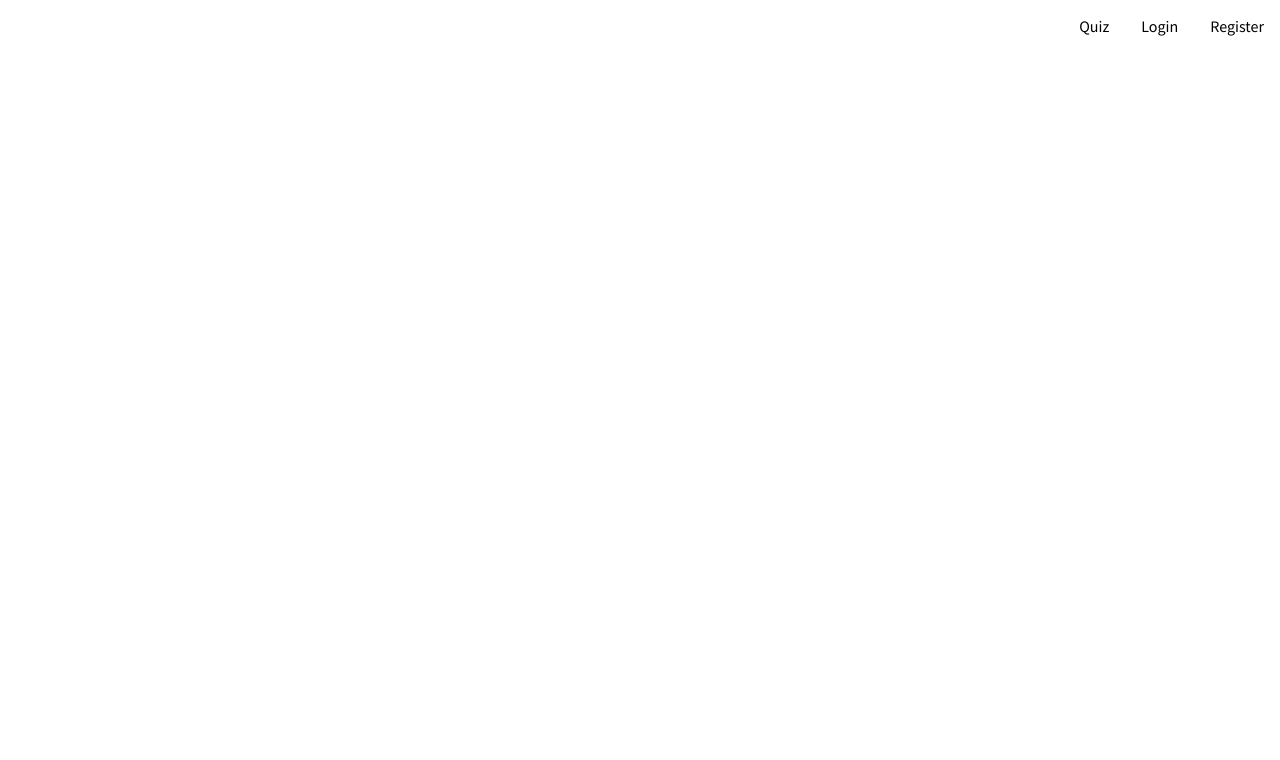
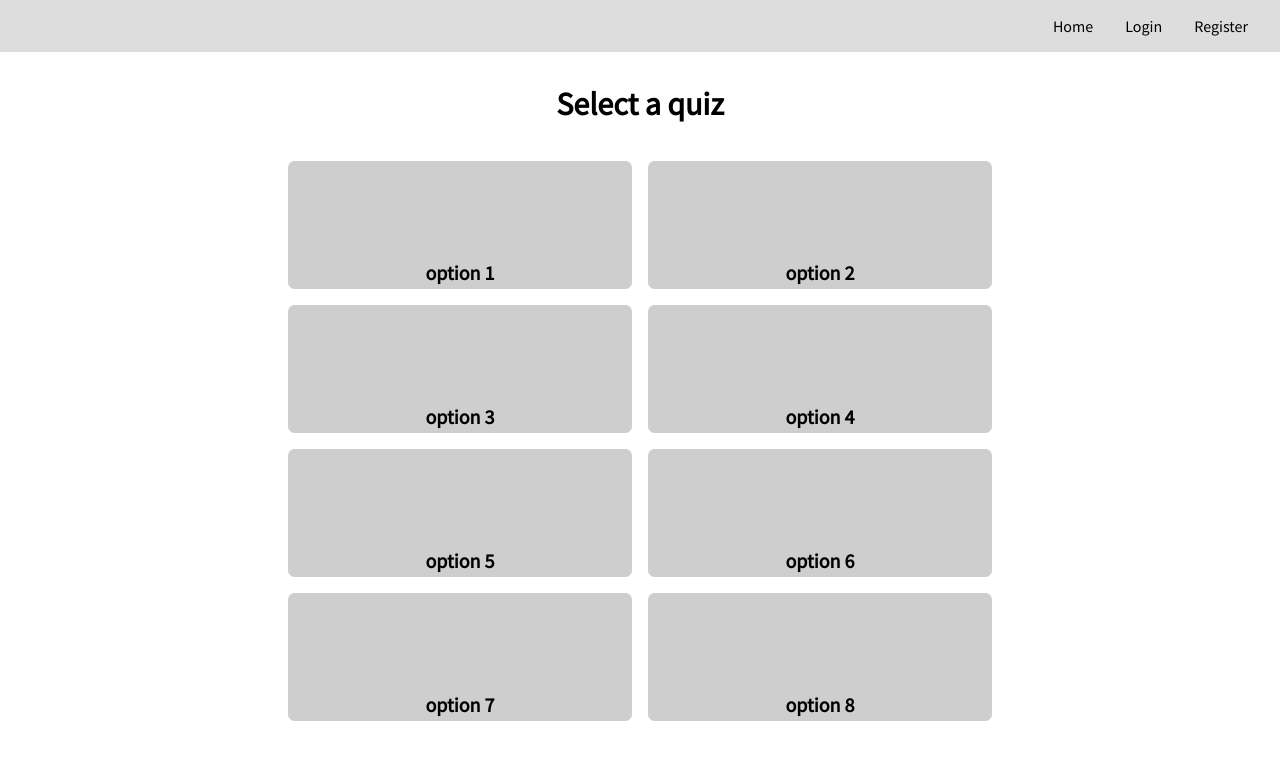
Before and after one commit to BrandonCoates1/quiz, a React (Create React App) app in the folder react-frontend/: page /quiz in a window 1280 px wide. Shown: the top 760 px of the page. Built offline with nearby package versions, Linux system fonts and the light colour scheme.

Commit message:
Added quiz choice page, further modifications to exsisting pages

```diff
--- a/react-frontend/package.json
+++ b/react-frontend/package.json
@@ -7,6 +7,7 @@
     "@testing-library/jest-dom": "^5.13.0",
     "@testing-library/react": "^11.2.7",
     "@testing-library/user-event": "^12.8.3",
+    "html-entities": "^2.3.2",
     "react": "^17.0.2",
     "react-dom": "^17.0.2",
     "react-router-dom": "^5.2.0",
--- a/react-frontend/src/App.css
+++ b/react-frontend/src/App.css
@@ -2,6 +2,12 @@
 
 * {
     font-family: "Source Sans Pro";
+}
+
+*,
+*::before,
+*::after {
+    box-sizing: border-box;
 }
 
 .main {
@@ -13,7 +19,8 @@
 .navbar {
     display: flex;
     width: 100vw;
-    margin-right: 2em;
+    padding-right: 2em;
+    background-color: rgb(221, 221, 221);
     justify-content: flex-end;
 }
 
@@ -83,7 +90,8 @@
     place-self: center;
 }
 
-.container .register-text {
+.container .register-text,
+.container .login-text {
     font-size: 1rem;
 }
 
@@ -107,3 +115,58 @@
     font-size: 2rem;
     cursor: pointer;
 }
+
+.quizTitle {
+    margin-top: 4vh;
+}
+
+.quiz {
+    display: grid;
+    height: 70vh;
+    width: 55vw;
+    grid-template-columns: 1fr 1fr;
+    grid-template-rows: repeat(1fr, 4);
+    gap: 1em;
+    margin-top: 2vh;
+}
+
+.card {
+    background-color: rgb(206, 206, 206);
+    border: none;
+    cursor: pointer;
+    display: flex;
+    justify-content: center;
+    padding: 0;
+    border-radius: .5em;
+    transition: transform 500ms ease;
+    overflow: hidden;
+}
+
+.card:hover,
+.card:focus-within {
+    transform: scale(1.04);
+}
+
+.card:hover .card-content,
+.card:focus-within .card-content {
+    transform: translateY(35%);
+}
+
+.card-content {
+    height: 70%;
+    width: 100%;
+    transform: translateY(92%);
+
+    transition: transform 500ms ease;
+}
+
+.card-content *:not(.card-content h2) {
+    opacity: 0;
+    transition: opacity 500ms ease-in;
+    transition-delay: 400ms;
+}
+
+.card:hover .card-content *:not(.card-content h2),
+.card:focus-within .card-content *:not(.card-content h2) {
+    opacity: 1;
+}
--- a/react-frontend/src/App.js
+++ b/react-frontend/src/App.js
@@ -4,12 +4,14 @@ import { BrowserRouter as Router, Switch, Route, Link } from "react-router-dom";
 import Login from "./components/login";
 import Register from "./components/register";
 import Information from "./components/information";
+import QuizChoice from "./components/quizChoice";
 import Quiz from "./components/quiz";
 import Account from "./components/account";
 import './App.css';
 
 const App = () => {
   const [user, setUser] = useState("");
+  const [quiz, setQuiz] = useState("");
 
   return (
     <div className="main">
@@ -17,12 +19,17 @@ const App = () => {
         <div className="navbar">
           <ul>
             <li>
-              <Link to="/quiz" className="navbar-item">Quiz</Link>
+              <Link to="/" className="navbar-item">Home</Link>
             </li>
             {user ?
-              <li>
-                <Link to="/account" className="navbar-item">Account</Link>
-              </li> :
+              <>
+                <li>
+                  <Link to="/quiz" className="navbar-item">Quiz</Link>
+                </li>
+                <li>
+                  <Link to="/account" className="navbar-item">Account</Link>
+                </li>
+              </> :
               <>
                 <li>
                   <Link to="/login" className="navbar-item">Login</Link>
@@ -35,8 +42,11 @@ const App = () => {
         </div>
 
         <Switch>
+          <Route path="/quiz/play">
+            <Quiz quiz={quiz}/>
+          </Route>
           <Route path="/quiz">
-            <Quiz />
+            <QuizChoice setQuiz={setQuiz} quiz={quiz}/>
           </Route>
           <Route path="/login">
             <Login setUser={setUser} />
@@ -48,7 +58,7 @@ const App = () => {
             <Account user={user} setUser={setUser} />
           </Route>
           <Route path="/">
-            <Information />
+            <Information user={user}/>
           </Route>
         </Switch>
       </Router>
--- a/react-frontend/src/components/information.js
+++ b/react-frontend/src/components/information.js
@@ -2,13 +2,15 @@ import React from "react";
 import { Link } from "react-router-dom";
 
 
-const Information = () => {
+const Information = ({ user }) => {
 	return (
 		<>
 			<div className="info">
 				<h1>Welcome to our website!</h1>
 				<p>Lorem, ipsum dolor sit amet consectetur adipisicing elit. Similique deleniti veritatis, esse quidem pariatur mollitia debitis atque non accusantium ducimus aliquam omnis eaque quo expedita sed dolore nobis doloremque corporis, minima, autem voluptate? Culpa eligendi iusto consequatur molestias, temporibus hic nulla velit sed. Tempora sequi fugiat harum sit incidunt perspiciatis necessitatibus ex iste, et, magnam asperiores id a. Veniam qui quo excepturi, laudantium provident architecto, sapiente rerum facere odit impedit magni? Id recusandae laborum odio voluptatem dolor distinctio saepe amet, magni perspiciatis! Minima inventore accusantium mollitia, eligendi, laborum magni ipsa quasi sint quas corporis molestiae! Aut similique adipisci quis impedit.</p>
-				<Link to="/login"><button type="button" className="login-button">Login to continue</button></Link>
+				{user ?
+				<Link to="/quiz"><button type="button" className="login-button">Select a quiz</button></Link> :
+				<Link to="/login"><button type="button" className="login-button">Login to continue</button></Link>}
 			</div>
 		</>
 	);
--- a/react-frontend/src/components/login.js
+++ b/react-frontend/src/components/login.js
@@ -48,7 +48,6 @@ const Login = ({ setUser }) => {
 	}
 
 	return (
-		<>
 		<div className="container">
 			<h1>Login</h1>
 			<form onSubmit={handleSubmit} className="container-form">
@@ -69,7 +68,6 @@ const Login = ({ setUser }) => {
 			{display()}
 			<p className="register-text">Don't have an account yet: <Link to="/register">Register here!</Link></p>
 		</div>
-		</>
 	);
 }
 
--- a/react-frontend/src/components/quiz.js
+++ b/react-frontend/src/components/quiz.js
@@ -1,15 +1,10 @@
 import React from "react";
 
-const Quiz = () => {
-
-  const eachQuiz = () => {
-    let tempArr = [];
-
-  }
+const Quiz = ({ quiz }) => {
 
   return (
-    <div className="quiz">
-
+    <div>
+      <h1>Question</h1>
     </div>
   )
 }
--- /dev/null
+++ b/react-frontend/src/components/quizChoice.js
@@ -0,0 +1,48 @@
+import React, { useState } from "react";
+import { Redirect } from "react-router-dom";
+import { decode } from "html-entities";
+
+const QuizChoice = ({ setQuiz, quiz }) => {
+  const [allQuizData, setAllQuizData] = useState(["option 1", "option 2", "option 3", "option 4", "option 5", "option 6", "option 7", "option 8"]);
+  const [redirect, setRedirect] = useState(false);
+
+  const handleButton = (e) => {
+    setQuiz("hello");
+    setRedirect(true);
+  }
+
+  const eachQuiz = () => {
+    return (
+      allQuizData.map((item, index) => {
+        return (
+          <button className="card" onClick={handleButton}>
+            <div className="card-content" id={`quiz-card${index + 1}`}>
+              <h2>{item}</h2>
+              <p>this is a quiz topic</p>
+              <p>hello again this is a placeholder</p>
+            </div>
+          </button>
+        );
+      })
+    );
+  }
+
+  // console.log(decode("FLAC stands for &quot;Free Lossless Audio Condenser&quot;"));
+
+  if (redirect) {
+    return (
+      <Redirect to="/quiz/play" />
+    )
+  }
+
+  return (
+    <>
+      <h1 className="quizTitle">Select a quiz</h1>
+      <div className="quiz">
+        {eachQuiz()}
+      </div>
+    </>
+  )
+}
+
+export default QuizChoice;
--- a/react-frontend/src/components/register.js
+++ b/react-frontend/src/components/register.js
@@ -1,4 +1,5 @@
 import React, { useState } from "react";
+import { Link, Redirect } from "react-router-dom";
 
 const Register = () => {
 	const [user, setUser] = useState("Nothing yet");
@@ -6,6 +7,7 @@ const Register = () => {
 	const [emailInput, setEmailInput] = useState("");
 	const [passwordInput, setPasswordInput] = useState("");
 	const [passwordMatch, setPasswordMatch] = useState("");
+	const [redirect, setRedirect] = useState(false);
 	const [error, setError] = useState("");
 
 	const handleSubmit = async (event) => {
@@ -15,6 +17,10 @@ const Register = () => {
 		try {
 			if (passwordMatch !== passwordInput) {
 				throw new Error("Password do not match");
+			}
+
+			if (!nameInput || !emailInput || !passwordInput) {
+				throw new Error("Empty field");
 			}
 
 			const response = await fetch("http://localhost:5000/users/register", {
@@ -39,7 +45,8 @@ const Register = () => {
 
 			const data = await response.json();
 			setUser(data.data);
-			setError("")
+			setError("");
+			setRedirect(true);
 		} catch (Error) {
 			setError(Error);
 		}
@@ -48,13 +55,12 @@ const Register = () => {
 	const display = () => {
 		if (error) {
 			return <p>Registration Failed! <br />{error.toString()}</p>
-		} else {
-			return user.email ? <p>You have created an account with email {user.email}</p> : <p>try registering</p>
+		} else if (redirect) {
+			return <Redirect to="/login"/>
 		}
 	}
 
 	return (
-		<>
 		<div className="container">
 			<h1>Register</h1>
 			<form onSubmit={handleSubmit} className="container-form">
@@ -84,9 +90,9 @@ const Register = () => {
 					onChange={(e) => { setPasswordMatch(e.target.value) }} />
 				<input type="submit" name="submit" className="form-button" value="Submit" />
 			</form>
+			{display()}
+			<p className="login-text">Already have an account: <Link to="/login">Login here!</Link></p>
 		</div>
-			{display()}
-		</>
 	);
 }
 
```
Also changed, not shown: 1 other file (tests, documents, lock files or other folders). Lines whose indentation alone changed are shown as unchanged.
